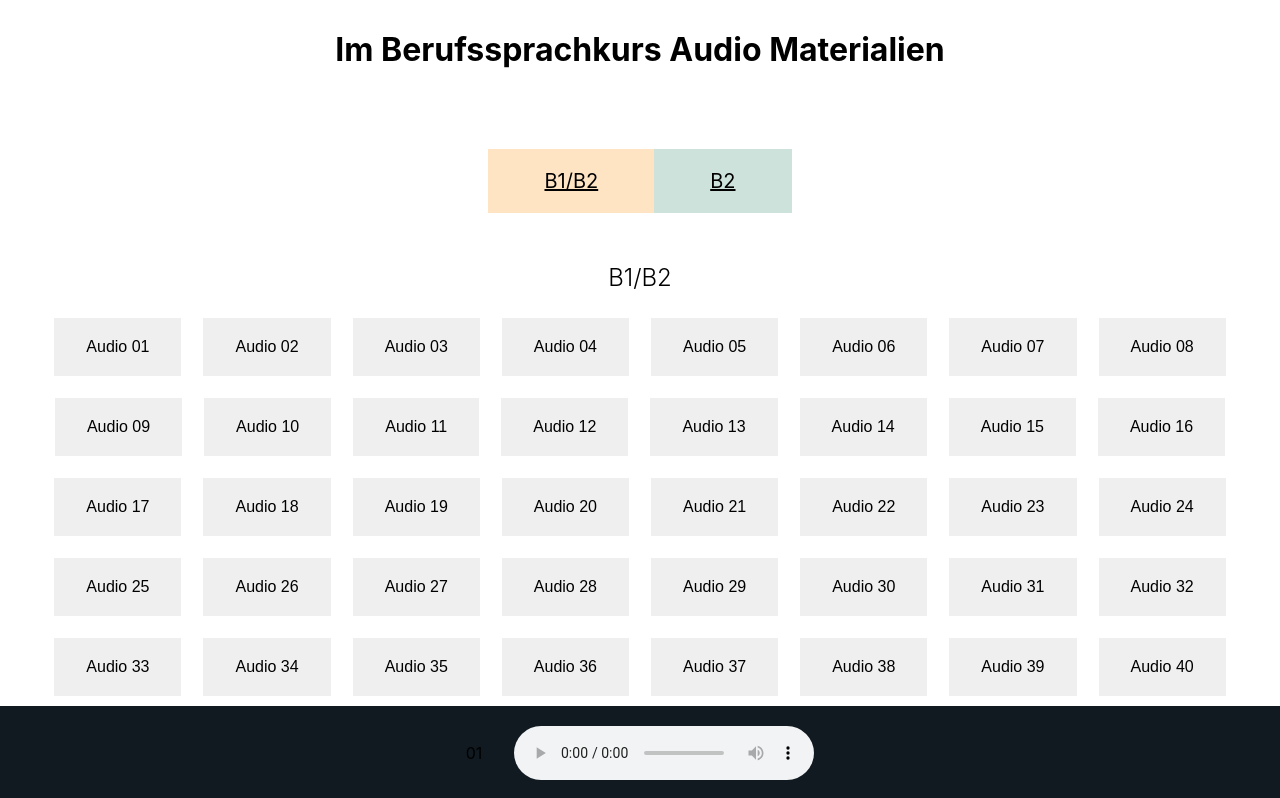
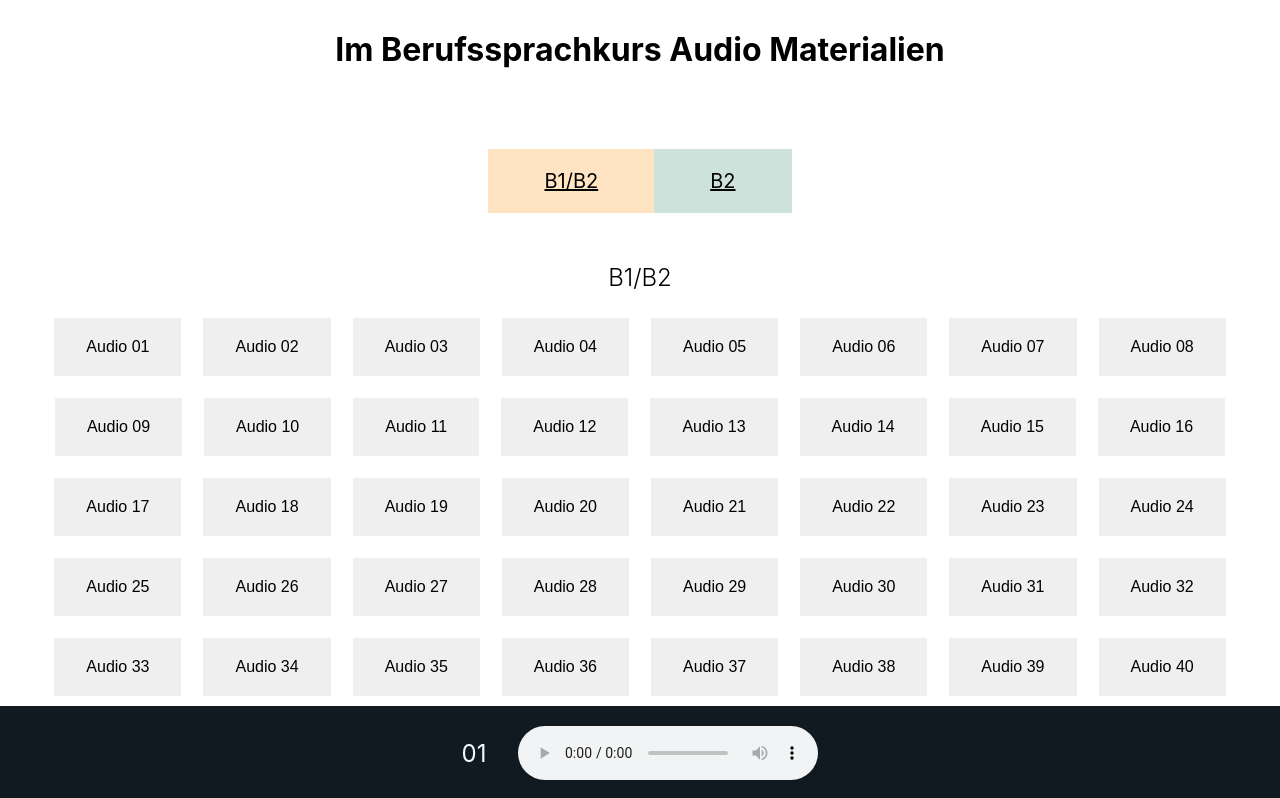
Before and after one commit to susizhang/Materialien-zum-Deutschlernen, a React (Create React App) app: page / in a window 1280 px wide. Shown: the top 798 px of the page. Built offline with nearby package versions, Linux system fonts and the light colour scheme.

Commit message:
changing some styles

```diff
--- a/src/App.css
+++ b/src/App.css
@@ -68,3 +68,8 @@
   padding: 20px;
   background-color: rgb(17, 26, 33);
 }
+
+.playerContainer label {
+  color: aliceblue;
+  font-size: 1.5rem;
+}
```
